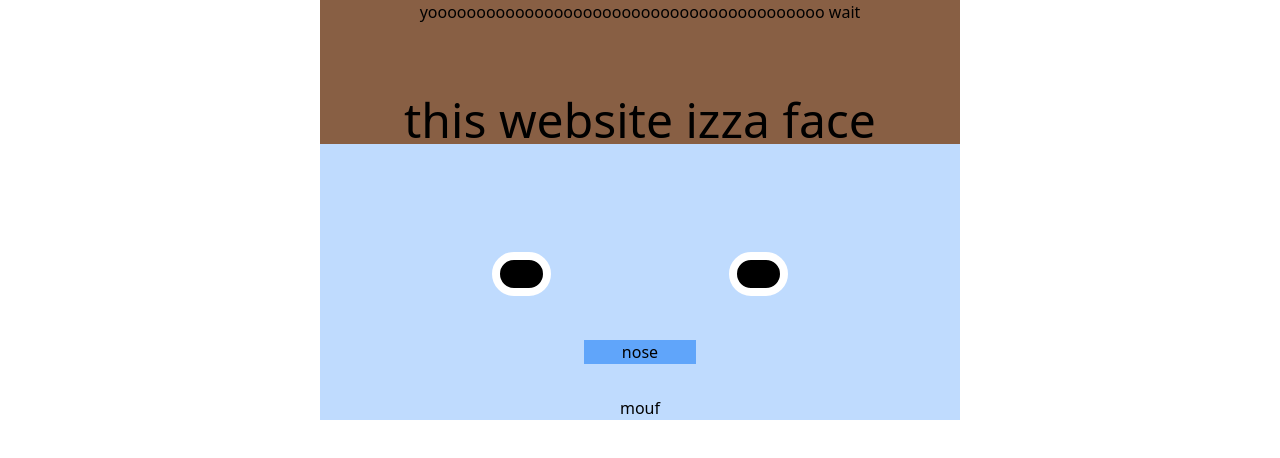
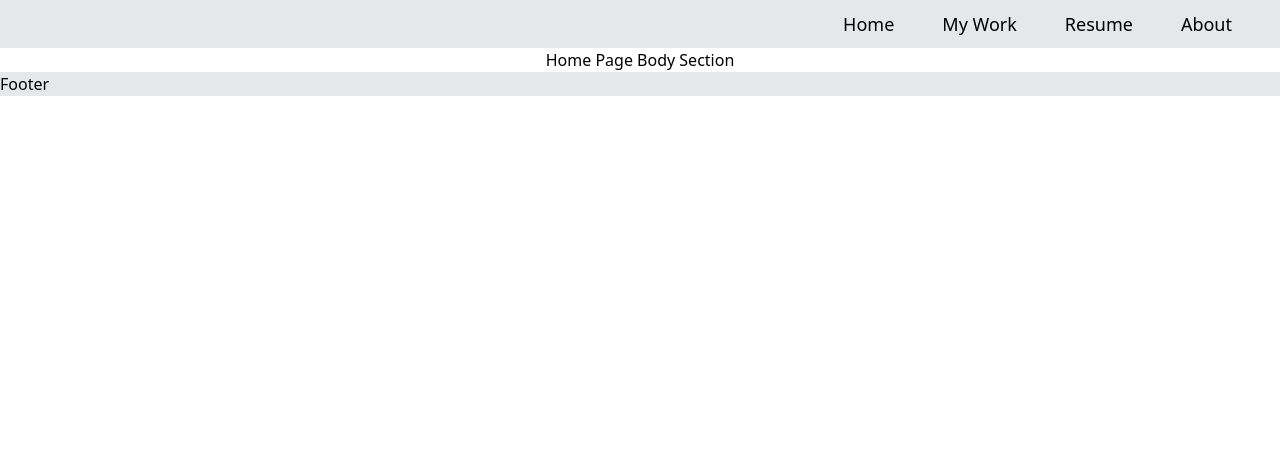
Before and after one commit to ccatack/myPortfolio, a Gatsby site: page / in a window 1280 px wide. Built offline with nearby package versions, Linux system fonts and the light colour scheme; Gatsby itself is replaced by a stand-in of ours.

Commit message:
Creating all pages
Deleted excess nonsense and made the sort of skeleton of the site with pages and body section files. Also adjusted the header and footer.

```diff
--- /dev/null
+++ b/src/components/AboutBody.js
@@ -0,0 +1,10 @@
+import React from "react";
+
+export default function AboutBody() {
+
+    return (
+        <div>
+            About Page Body Section
+        </div>
+    )
+}
--- a/src/components/Body.js
+++ /dev/null
@@ -1,23 +0,0 @@
-import React from "react";
-
-export default function Body() {
-
-    return (
-        <div className="bg-blue-200 flex flex-col items-center w-1/2">
-            <div className="flex flex-row justify-between items-center w-1/2 p-3 mt-24">
-                <div className="group w-1/5 h-11 rounded-3xl flex items-center">
-                    <div className="w-full h-11 bg-black rounded-3xl border-8 border-white group-hover:h-1"></div>
-                </div>
-                <div className="group w-1/5 h-11 rounded-3xl flex items-center">
-                    <div className="w-full h-11 bg-black rounded-3xl border-8 border-white group-hover:h-1"></div>
-                </div>
-            </div>
-            <div className="mt-8 bg-blue-400 w-28 text-center">
-                nose
-            </div>
-            <div className="mt-8">
-                mouf
-            </div>
-        </div>
-    )
-}
--- a/src/components/Header.js
+++ /dev/null
@@ -1,11 +0,0 @@
-import React from "react";
-
-export default function Header() {
-
-    return (
-        <div className="flex flex-col items-center min-w-full">
-            <h2 className="text-center bg-[#885f44] w-1/2 h-24">yooooooooooooooooooooooooooooooooooooooooo wait</h2>
-            <h1 className="text-5xl text-center bg-[#885f44] w-1/2">this website izza face</h1>
-        </div>
-    )
-}
--- /dev/null
+++ b/src/components/HomeBody.js
@@ -0,0 +1,10 @@
+import React from "react";
+
+export default function HomeBody() {
+
+    return (
+        <div className="flex flex-col items-center min-w-full">
+            Home Page Body Section
+        </div>
+    )
+}
--- /dev/null
+++ b/src/components/ResumeBody.js
@@ -0,0 +1,10 @@
+import React from "react";
+
+export default function ResumeBody() {
+
+    return (
+        <div className="flex flex-col items-center min-w-full">
+            Resume Page Body Section
+        </div>
+    )
+}
--- /dev/null
+++ b/src/components/WorkBody.js
@@ -0,0 +1,10 @@
+import React from "react";
+
+export default function WorkBody() {
+
+    return (
+        <div>
+            Work Page Body Section
+        </div>
+    )
+}
--- /dev/null
+++ b/src/components/layouts/Footer.js
@@ -0,0 +1,10 @@
+import React from "react";
+
+export default function Footer() {
+
+    return (
+        <div className="bg-gray-200">
+            Footer
+        </div>
+    )
+}
--- /dev/null
+++ b/src/components/layouts/Header.js
@@ -0,0 +1,13 @@
+import React from "react";
+
+export default function Header() {
+
+    return (
+        <nav className="flex flex-row items-center justify-end bg-gray-200 h-12">
+            <button className="ml-12 text-lg">Home</button>
+            <button className="ml-12 text-lg">My Work</button>
+            <button className="ml-12 text-lg">Resume</button>
+            <button className="ml-12 mr-12 text-lg">About</button>
+        </nav>
+    )
+}
--- /dev/null
+++ b/src/components/layouts/PageLayout.js
@@ -0,0 +1,14 @@
+import React from "react";
+import Header from "./Header";
+import Footer from "./Footer";
+
+export default function PageLayout(props) {
+
+    return (
+        <div>
+            <Header/>
+            <body className="flex flex-col items-center">{props.children}</body>
+            <Footer/>
+        </div>
+    )
+}
--- /dev/null
+++ b/src/pages/About.js
@@ -0,0 +1,12 @@
+import React from "react";
+import PageLayout from "../components/layouts/PageLayout";
+import AboutBody from "../components/AboutBody";
+
+export default function About() {
+
+    return (
+        <PageLayout>
+            <AboutBody/>
+        </PageLayout>
+    )
+}
--- a/src/pages/Example.js
+++ b/src/pages/Example.js
@@ -1,13 +1,27 @@
 import React from "react";
-import Header from "../components/Header";
-import Body from "../components/Body";
+import PageLayout from "../components/layouts/PageLayout";
 
 export default function Example() {
 
     return (
-        <div className="flex flex-col items-center">
-            <Header/>
-            <Body/>
-        </div>
+        <PageLayout>
+            <div className="bg-blue-200 flex flex-col items-center w-1/2 text-gray-200">
+                <div className="flex flex-row justify-between items-center w-1/2 p-3 mt-24">
+                    <div className="group w-1/5 h-11 rounded-3xl flex items-center">
+                        <div className="w-full h-11 bg-black rounded-3xl border-8 border-white group-hover:h-1"></div>
+                    </div>
+                    <div className="group w-1/5 h-11 rounded-3xl flex items-center">
+                        <div className="w-full h-11 bg-black rounded-3xl border-8 border-white group-hover:h-1"></div>
+                    </div>
+                </div>
+                <div className="mt-8 bg-blue-400 w-28 text-center text-black">
+                    nose
+                </div>
+                <div className="mt-8 text-black mb-12">
+                    mouf
+                </div>
+                how did you find this page??
+            </div>
+        </PageLayout>
     )
 }
--- /dev/null
+++ b/src/pages/Resume.js
@@ -0,0 +1,12 @@
+import React from "react";
+import PageLayout from "../components/layouts/PageLayout";
+import ResumeBody from "../components/ResumeBody";
+
+export default function Resume() {
+
+    return (
+        <PageLayout>
+            <ResumeBody/>
+        </PageLayout>
+    )
+}
--- /dev/null
+++ b/src/pages/Work.js
@@ -0,0 +1,12 @@
+import React from "react";
+import PageLayout from "../components/layouts/PageLayout";
+import WorkBody from "../components/WorkBody";
+
+export default function Work() {
+
+    return (
+        <PageLayout>
+            <WorkBody/>
+        </PageLayout>
+    )
+}
--- a/src/pages/index.js
+++ b/src/pages/index.js
@@ -1,13 +1,14 @@
 // absolute path
 import * as React from "react"
 // relative path
-import Example from "./Example"
 import "../../dist/output.css";
+import PageLayout from "../components/layouts/PageLayout";
+import HomeBody from "../components/HomeBody";
 
 export default function Home() {
   return (
-     <div>
-        <Example/>
-      </div>
+     <PageLayout>
+        <HomeBody/>
+     </PageLayout>
   )
 }
```
Also changed, not shown: 2 other files.
